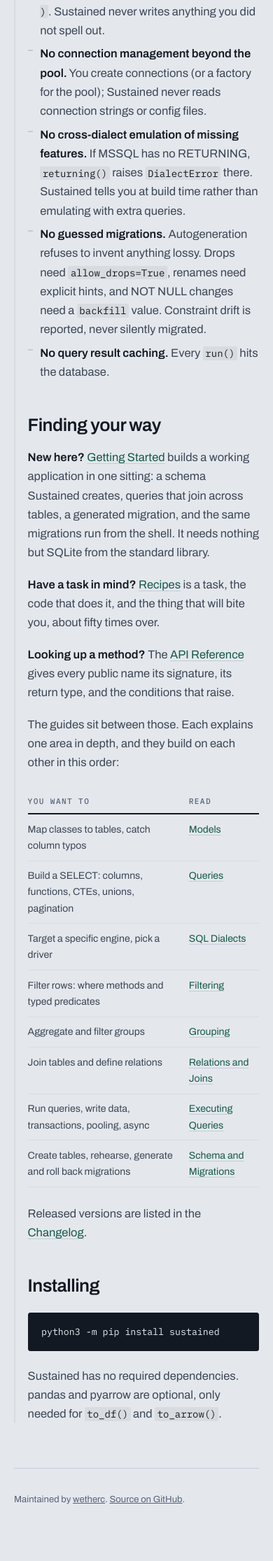
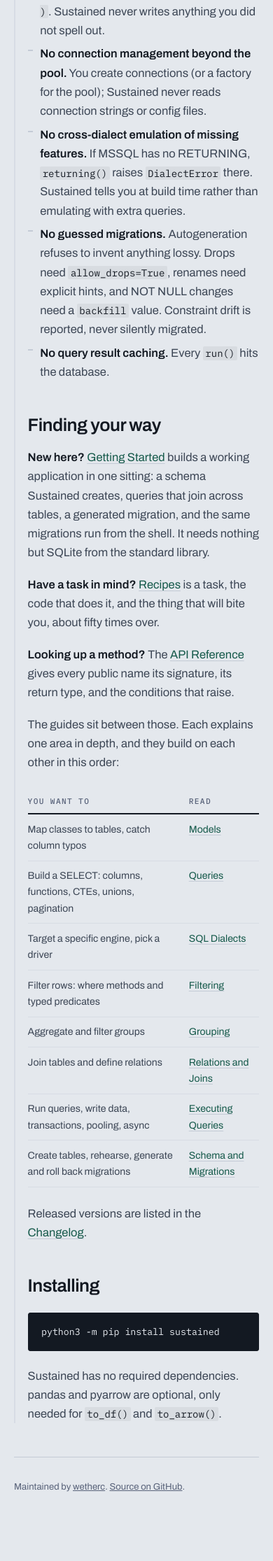
Before and after one commit to wetherc/sustained, a Jekyll site: the page built from docs/index.md, in a window 390 px wide. Shown: the part 3888-6119 px from the top of the page at 70% size. Built offline with Jekyll 4.4.1, drawn with Linux system fonts in a browser that asks for light colours; some web fonts are replaced; after the commit the page ends 6077 px from its top, so only the background shows below that.

Commit message:
fix: settle the docs scrollbars, sidebar position, and heading ticks
Four things a reader hit on the new documentation pages.

Chromium and Safari paint a white scrollbar track, which cut a bright
stripe down the sidebar on a dark page and across code samples that
scroll sideways. The sidebar, code samples, and wide tables now set both
`scrollbar-width` and `scrollbar-color` for Firefox, and the WebKit
pseudo-elements for the rest. Console samples stay dark whatever the page
theme is, so their thumb lightens instead of darkening.

The sidebar started back at the top of the list on every page load, so a
reader who clicked a link near the bottom of it lost their place. Its
scroll position now travels in session storage, and a fresh visit scrolls
the entry for the current page into view instead. Both use a small helper
that moves only the sidebar, not the window.

Pages ended with about thirteen rems of empty space below the footer.
That is now two and a half. The "on this page" list no longer scrolls
inside itself, because the page it lists is always longer than it is, so
the inner scrollbar could only ever be in the way.

The tick that joins a heading to the rail was drawn in the text colour,
which read as a white dash against a grey rail in dark mode. Both ticks
now use the rail's own greys, and length alone separates the two heading
levels.

```diff
--- a/docs/assets/css/style.scss
+++ b/docs/assets/css/style.scss
@@ -22,6 +22,8 @@
   --oxblood-wash: #f2e2e0;
   --indigo: #3f3d8f;
   --code-tint: rgba(19, 25, 34, 0.055);
+  --scroll-thumb: #b3bcc9;
+  --scroll-thumb-hover: #8b96a6;
 
   --font-display: "Familjen Grotesk", "Archivo", system-ui, sans-serif;
   --font-body: "Archivo", system-ui, -apple-system, sans-serif;
@@ -47,10 +49,71 @@
     --oxblood-wash: #33201f;
     --indigo: #9c9af0;
     --code-tint: rgba(148, 172, 205, 0.14);
+    --scroll-thumb: #333e4d;
+    --scroll-thumb-hover: #4a5768;
   }
 }
 
 *, *::before, *::after { box-sizing: border-box; }
+
+/* Every box that scrolls: the sidebar, code samples, and wide tables.
+   Firefox takes the two properties. Chromium and Safari ignore them and
+   paint a white track, which cuts a bright stripe across a dark page, so
+   they get the pseudo-elements below. */
+.masthead,
+.prose pre,
+.prose .table-scroll {
+  scrollbar-width: thin;
+  scrollbar-color: var(--scroll-thumb) transparent;
+}
+
+.masthead::-webkit-scrollbar,
+.prose pre::-webkit-scrollbar,
+.prose .table-scroll::-webkit-scrollbar {
+  width: 9px;
+  height: 9px;
+}
+
+.masthead::-webkit-scrollbar-track,
+.prose pre::-webkit-scrollbar-track,
+.prose .table-scroll::-webkit-scrollbar-track {
+  background: transparent;
+}
+
+.masthead::-webkit-scrollbar-thumb,
+.prose pre::-webkit-scrollbar-thumb,
+.prose .table-scroll::-webkit-scrollbar-thumb {
+  border: 2px solid transparent;
+  border-radius: 5px;
+  background: var(--scroll-thumb);
+  background-clip: content-box;
+}
+
+.masthead::-webkit-scrollbar-thumb:hover,
+.prose pre::-webkit-scrollbar-thumb:hover,
+.prose .table-scroll::-webkit-scrollbar-thumb:hover {
+  background: var(--scroll-thumb-hover);
+  background-clip: content-box;
+}
+
+/* Console samples stay dark whatever the page theme is, so their scrollbar
+   has to lighten rather than darken. */
+.language-console pre,
+.language-bash pre {
+  scrollbar-color: #46525f transparent;
+}
+
+.language-console pre::-webkit-scrollbar-thumb,
+.language-bash pre::-webkit-scrollbar-thumb {
+  background: #46525f;
+  background-clip: content-box;
+}
+
+.language-console pre::-webkit-scrollbar-thumb:hover,
+.language-bash pre::-webkit-scrollbar-thumb:hover {
+  background: #64717f;
+  background-clip: content-box;
+}
 
 html { -webkit-text-size-adjust: 100%; }
 
@@ -93,7 +156,7 @@
   gap: 0 3.5rem;
   max-width: 84rem;
   margin: 0 auto;
-  padding: 0 2rem 6rem;
+  padding: 0 2rem 2.5rem;
 }
 
 @media (min-width: 78rem) {
@@ -111,7 +174,6 @@
   max-height: 100vh;
   overflow-y: auto;
   padding: 2.75rem 0 3rem;
-  scrollbar-width: thin;
 }
 
 .brand {
@@ -303,7 +365,7 @@
   top: 0.85em;
   width: var(--rail-gap);
   height: var(--rail);
-  background: var(--ink);
+  background: var(--rule);
 }
 
 .prose h3 {
@@ -319,7 +381,7 @@
   top: 0.8em;
   width: calc(var(--rail-gap) * 0.55);
   height: var(--rail);
-  background: var(--rule);
+  background: var(--rule-soft);
 }
 
 .prose h4 {
@@ -525,8 +587,6 @@
   position: sticky;
   top: 2.75rem;
   align-self: start;
-  max-height: calc(100vh - 5rem);
-  overflow-y: auto;
   padding-top: 6.5rem;
   font-size: 0.82rem;
 }
@@ -571,8 +631,8 @@
 
 .page-foot {
   max-width: var(--measure);
-  margin-top: 4rem;
-  padding-top: 1.25rem;
+  margin-top: 3rem;
+  padding-top: 1.1rem;
   border-top: 1px solid var(--rule);
   font-size: 0.82rem;
   color: var(--muted);
@@ -585,7 +645,7 @@
 @media (max-width: 60rem) {
   .shell {
     display: block;
-    padding: 0 1.25rem 4rem;
+    padding: 0 1.25rem 2.5rem;
   }
 
   .masthead {
--- a/docs/assets/js/docs.js
+++ b/docs/assets/js/docs.js
@@ -12,6 +12,55 @@
       var open = toggle.getAttribute('aria-expanded') === 'true';
       toggle.setAttribute('aria-expanded', open ? 'false' : 'true');
     });
+  }
+
+  /* Scroll a box so one of its children is visible, without moving the page
+     itself the way `scrollIntoView` does. */
+  function keepInView(box, child) {
+    var top = child.offsetTop;
+    var bottom = top + child.offsetHeight;
+    if (top < box.scrollTop) {
+      box.scrollTop = top;
+    } else if (bottom > box.scrollTop + box.clientHeight) {
+      box.scrollTop = bottom - box.clientHeight;
+    }
+  }
+
+  /* --- keep the reader's place in the sidebar ---------------------- */
+
+  /* Each page is a fresh document, so the sidebar starts back at the top and
+     a reader who clicked a link near the bottom of it loses their place.
+     Carry the scroll position across, and fall back to the current entry. */
+
+  var masthead = document.querySelector('.masthead');
+  var KEY = 'sustained:nav-scroll';
+
+  if (masthead) {
+    var saved = null;
+    try {
+      saved = sessionStorage.getItem(KEY);
+    } catch (e) {
+      saved = null;
+    }
+
+    var scrolls = masthead.scrollHeight > masthead.clientHeight;
+
+    if (saved !== null && scrolls) {
+      masthead.scrollTop = parseInt(saved, 10) || 0;
+    } else if (scrolls) {
+      var here = masthead.querySelector('.current a');
+      if (here) {
+        keepInView(masthead, here);
+      }
+    }
+
+    masthead.addEventListener('scroll', function () {
+      try {
+        sessionStorage.setItem(KEY, String(masthead.scrollTop));
+      } catch (e) {
+        /* private browsing, or storage is full. The sidebar still works. */
+      }
+    }, { passive: true });
   }
 
   /* --- wide tables scroll inside the column ------------------------ */
@@ -107,7 +156,6 @@
     aside.hidden = false;
 
     var links = list.querySelectorAll('a');
-    var current = null;
 
     var observer = new IntersectionObserver(function (entries) {
       entries.forEach(function (entry) {
@@ -116,16 +164,9 @@
         }
         var id = entry.target.id;
         Array.prototype.forEach.call(links, function (link) {
-          var active = link.getAttribute('href') === '#' + id;
-          link.classList.toggle('active', active);
-          if (active) {
-            current = link;
-          }
+          link.classList.toggle('active', link.getAttribute('href') === '#' + id);
         });
       });
-      if (current) {
-        current.scrollIntoView({ block: 'nearest' });
-      }
     }, { rootMargin: '0px 0px -70% 0px' });
 
     Array.prototype.forEach.call(headings, function (heading) {
```
